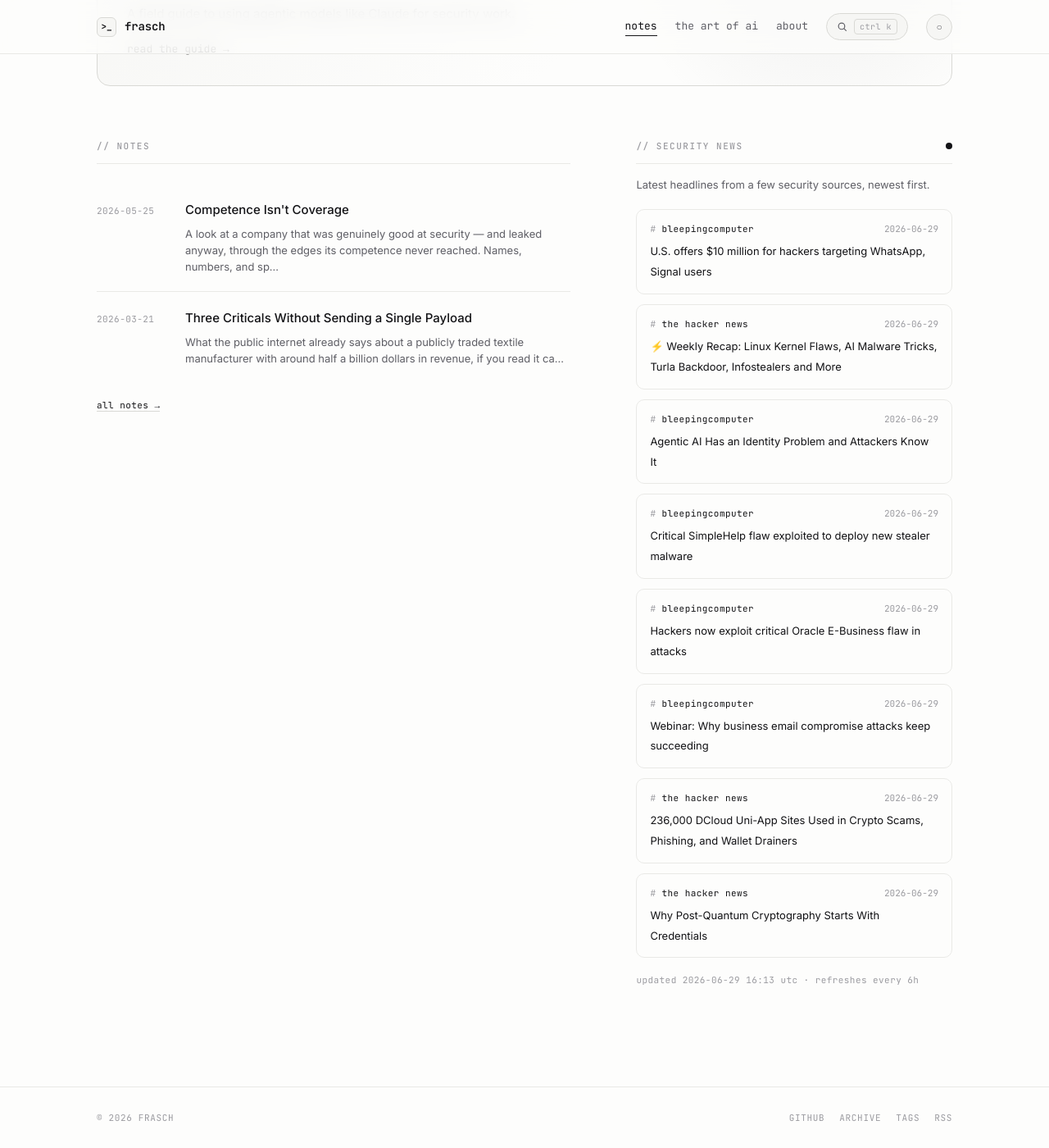
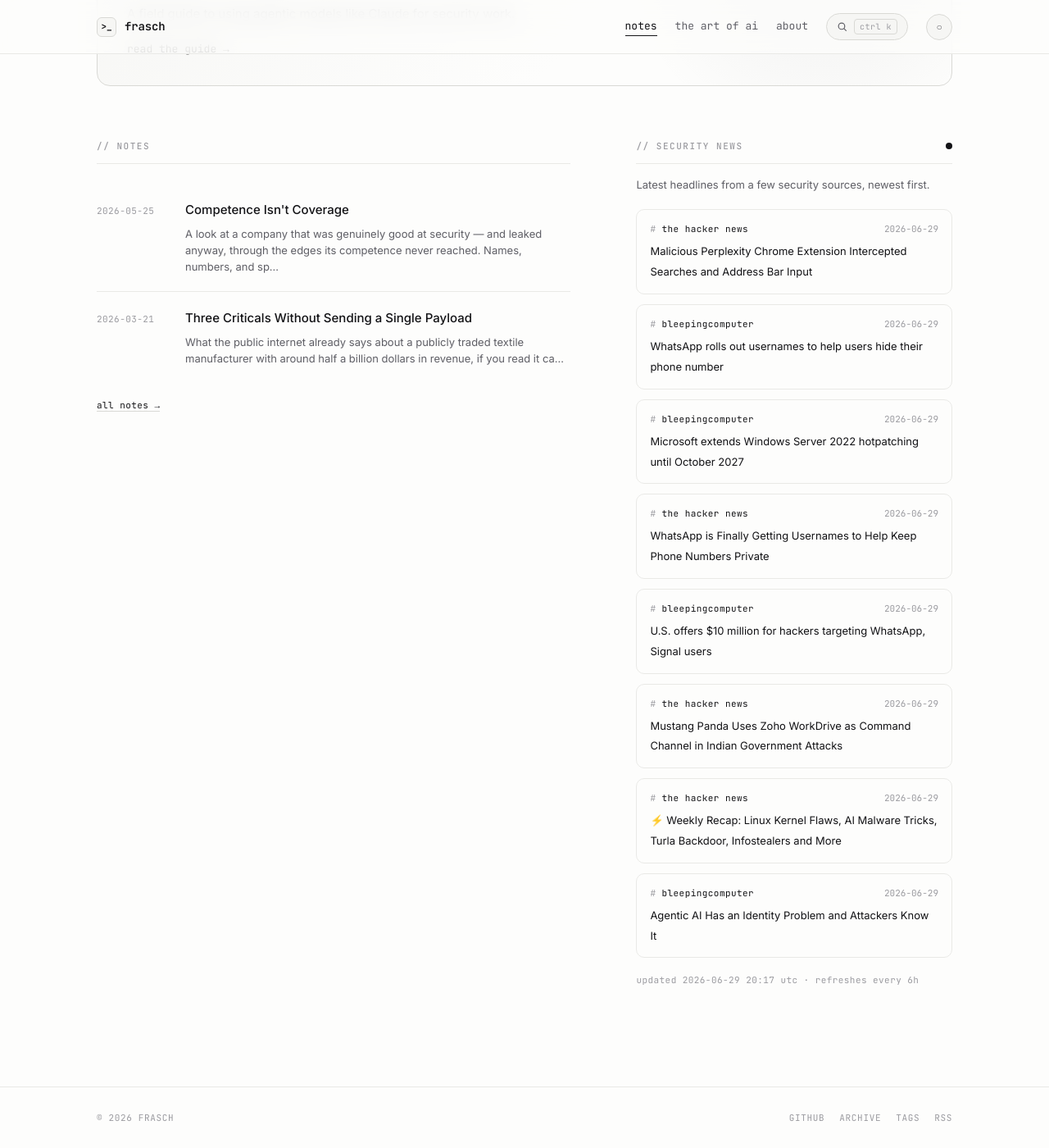
Before and after one commit to whoisfrasch/frasch, a Jekyll site: the page built from index.html, in a window 1280 px wide and 1400 px high, scrolled down 615 px. Shown: the whole window at 82% size. Built offline with Jekyll 4.4.1, drawn with Linux system fonts in a browser that asks for light colours.

Commit message:
Refresh security news feed

```diff
--- a/_data/news.json
+++ b/_data/news.json
@@ -1,11 +1,41 @@
 {
-  "updated": "2026-06-29T16:13:08Z",
+  "updated": "2026-06-29T20:17:14Z",
   "items": [
+    {
+      "source": "the hacker news",
+      "title": "Malicious Perplexity Chrome Extension Intercepted Searches and Address Bar Input",
+      "link": "https://thehackernews.com/2026/06/malicious-perplexity-chrome-extension.html",
+      "date": "2026-06-29T18:40:09Z"
+    },
+    {
+      "source": "bleepingcomputer",
+      "title": "WhatsApp rolls out usernames to help users hide their phone number",
+      "link": "https://www.bleepingcomputer.com/news/security/whatsapp-rolls-out-usernames-to-help-users-hide-their-phone-number/",
+      "date": "2026-06-29T17:48:28Z"
+    },
+    {
+      "source": "bleepingcomputer",
+      "title": "Microsoft extends Windows Server 2022 hotpatching until October 2027",
+      "link": "https://www.bleepingcomputer.com/news/microsoft/microsoft-extends-windows-server-2022-hotpatching-until-october-2027/",
+      "date": "2026-06-29T17:11:15Z"
+    },
+    {
+      "source": "the hacker news",
+      "title": "WhatsApp is Finally Getting Usernames to Help Keep Phone Numbers Private",
+      "link": "https://thehackernews.com/2026/06/whatsapp-is-finally-getting-usernames.html",
+      "date": "2026-06-29T16:09:21Z"
+    },
     {
       "source": "bleepingcomputer",
       "title": "U.S. offers $10 million for hackers targeting WhatsApp, Signal users",
       "link": "https://www.bleepingcomputer.com/news/security/us-offers-10-million-for-hackers-targeting-whatsapp-signal-users/",
       "date": "2026-06-29T15:09:43Z"
+    },
+    {
+      "source": "the hacker news",
+      "title": "Mustang Panda Uses Zoho WorkDrive as Command Channel in Indian Government Attacks",
+      "link": "https://thehackernews.com/2026/06/mustang-panda-uses-zoho-workdrive-as.html",
+      "date": "2026-06-29T15:03:40Z"
     },
     {
       "source": "the hacker news",
@@ -18,36 +48,6 @@
       "title": "Agentic AI Has an Identity Problem and Attackers Know It",
       "link": "https://www.bleepingcomputer.com/news/security/agentic-ai-has-an-identity-problem-and-attackers-know-it/",
       "date": "2026-06-29T14:01:11Z"
-    },
-    {
-      "source": "bleepingcomputer",
-      "title": "Critical SimpleHelp flaw exploited to deploy new stealer malware",
-      "link": "https://www.bleepingcomputer.com/news/security/hackers-exploit-critical-simplehelp-flaw-deploy-new-djinn-infostealer-taskweaver-malware/",
-      "date": "2026-06-29T14:00:00Z"
-    },
-    {
-      "source": "bleepingcomputer",
-      "title": "Hackers now exploit critical Oracle E-Business flaw in attacks",
-      "link": "https://www.bleepingcomputer.com/news/security/new-oracle-e-business-suite-flaw-now-exploited-in-attacks/",
-      "date": "2026-06-29T13:46:17Z"
-    },
-    {
-      "source": "bleepingcomputer",
-      "title": "Webinar: Why business email compromise attacks keep succeeding",
-      "link": "https://www.bleepingcomputer.com/news/security/webinar-why-business-email-compromise-attacks-keep-succeeding/",
-      "date": "2026-06-29T12:14:22Z"
-    },
-    {
-      "source": "the hacker news",
-      "title": "236,000 DCloud Uni-App Sites Used in Crypto Scams, Phishing, and Wallet Drainers",
-      "link": "https://thehackernews.com/2026/06/236000-dcloud-uni-app-sites-used-in.html",
-      "date": "2026-06-29T11:57:40Z"
-    },
-    {
-      "source": "the hacker news",
-      "title": "Why Post-Quantum Cryptography Starts With Credentials",
-      "link": "https://thehackernews.com/2026/06/why-post-quantum-cryptography-starts.html",
-      "date": "2026-06-29T11:42:16Z"
     }
   ]
 }
```
